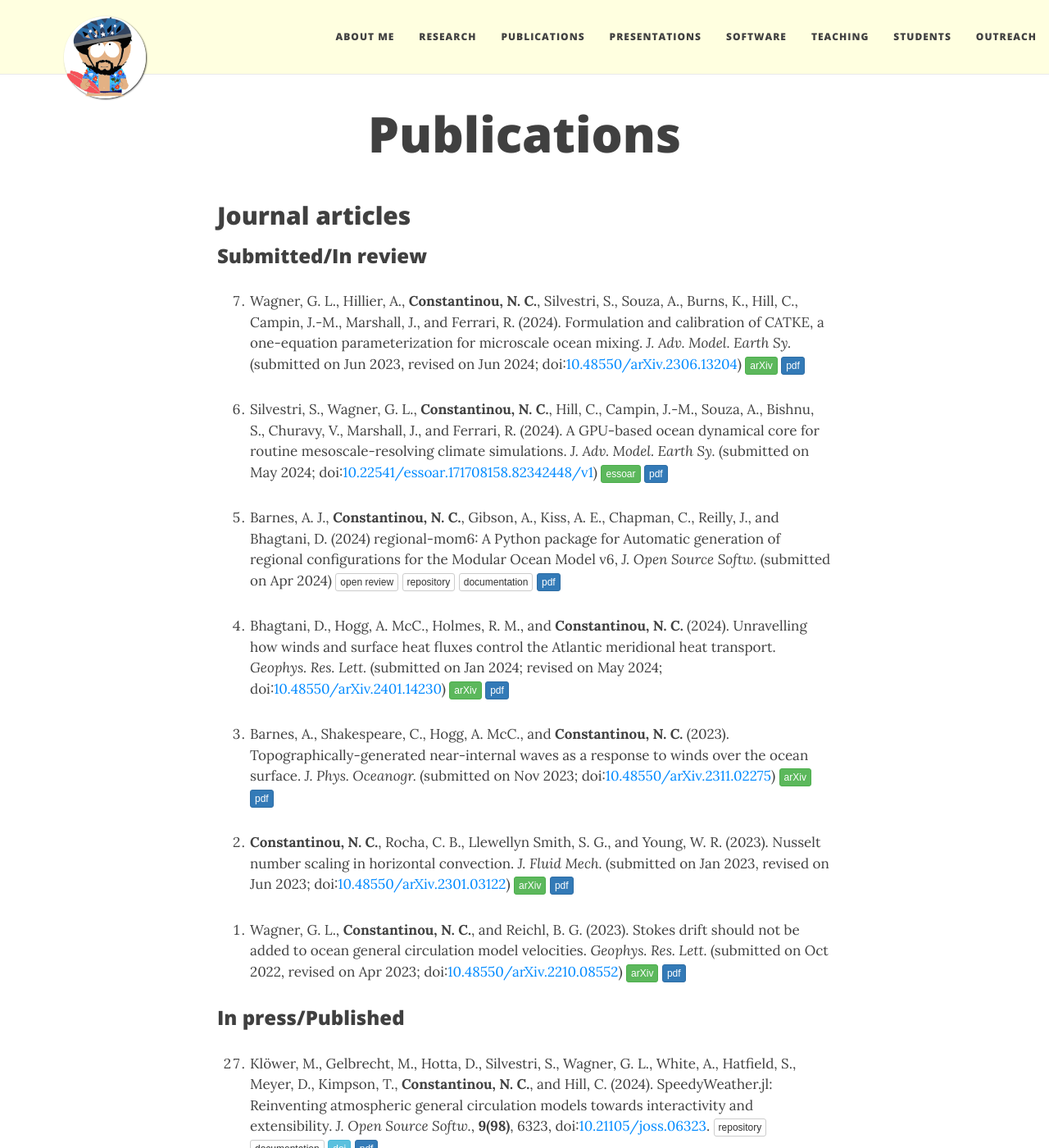
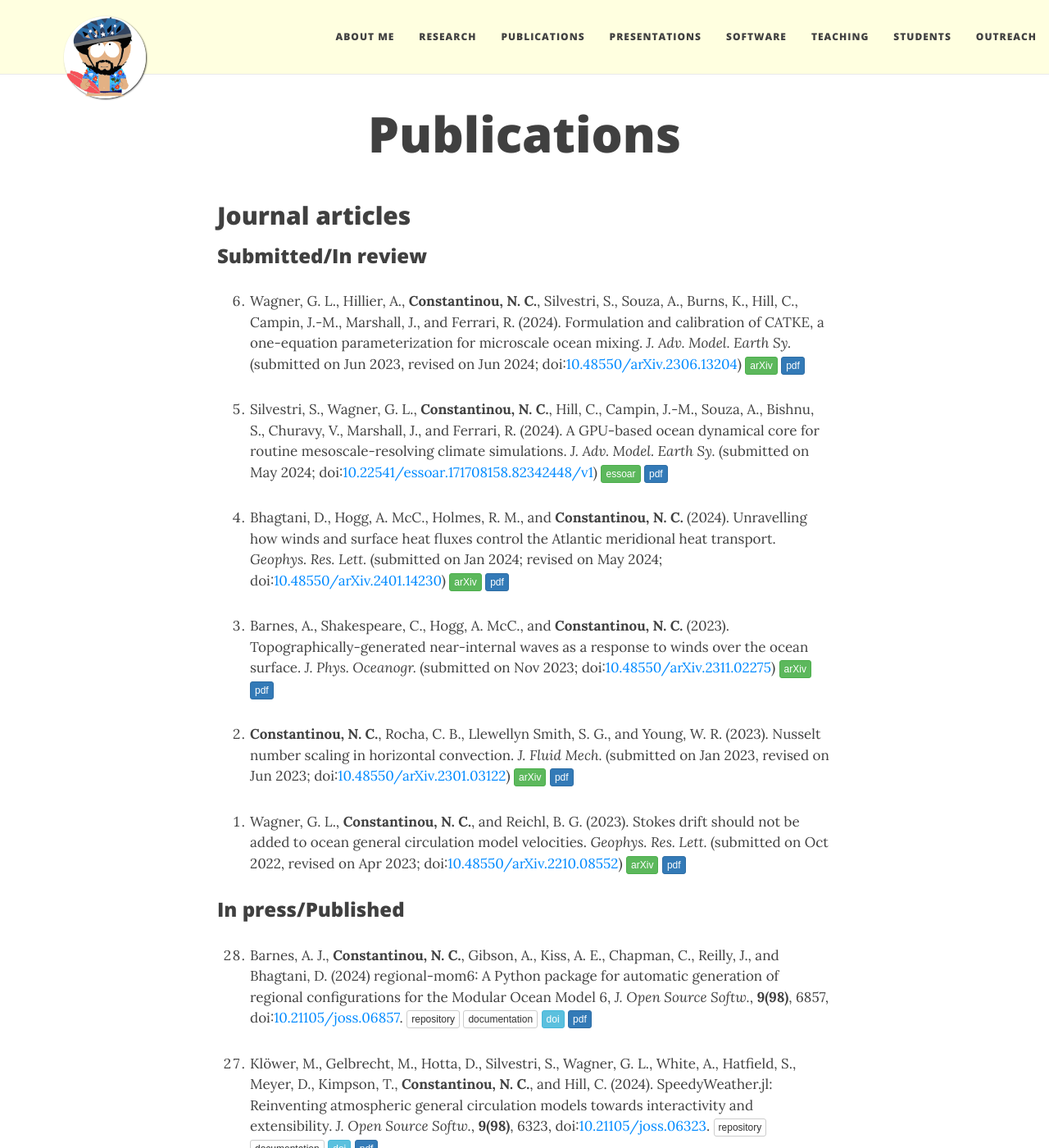
Before and after one commit to navidcy/navidcy.github.io, a Jekyll site: the page built from publications.md, in a window 1280 px wide and 1400 px high. Shown: the whole window at 82% size. Built offline with Jekyll 4.4.1, drawn with Linux system fonts in a browser that asks for light colours; nearby versions of some CDN libraries; comment, search, counter and statistics services are not loaded.

Commit message:
add published version of regional-mom6

```diff
--- a/publications.md
+++ b/publications.md
@@ -15,9 +15,6 @@ title: Publications
 0. Silvestri, S., Wagner, G. L., **Constantinou, N. C.**, Hill, C., Campin, J.-M., Souza, A., Bishnu, S., Churavy, V., Marshall, J., and Ferrari, R. (2024). A GPU-based ocean dynamical core for routine mesoscale-resolving climate simulations. _J. Adv. Model. Earth Sy._ (submitted on May 2024; doi:[10.22541/essoar.171708158.82342448/v1](https://doi.org/10.22541/essoar.171708158.82342448/v1){:target="_blank"}) [<span class="btn btn-success btn-xs{{end}}" style="font-family:sans-serif;">essoar</span>](https://doi.org/10.22541/essoar.171708158.82342448/v1){:target="_blank"} [<span class="btn btn-primary btn-xs{{end}}" style="font-family:sans-serif;">pdf</span>][mesoscale-gpu-dycore]
 
 
-0. Barnes, A. J., **Constantinou, N. C.**, Gibson, A., Kiss, A. E., Chapman, C., Reilly, J., and  Bhagtani, D. (2024) regional-mom6: A Python package for Automatic generation of regional configurations for the Modular Ocean Model v6, _J. Open Source Softw._ (submitted on Apr 2024) [<span class="btn btn-default btn-xs{{end}}" style="font-family:sans-serif;">open review</span>][regional-mom6-JOSS-review]{:target="_blank"} [<span class="btn btn-default btn-xs{{end}}" style="font-family:sans-serif;">repository</span>][regional-mom6-repo]{:target="_blank"} [<span class="btn btn-default btn-xs{{end}}" style="font-family:sans-serif;">documentation</span>][regional-mom6-docs]{:target="_blank"} [<span class="btn btn-primary btn-xs{{end}}" style="font-family:sans-serif;">pdf</span>][regional-mom6]
-
-
 0. Bhagtani, D., Hogg, A. McC., Holmes, R. M., and **Constantinou, N. C.** (2024). Unravelling how winds and surface heat fluxes control the Atlantic meridional heat transport. _Geophys. Res. Lett._ (submitted on Jan 2024; revised on May 2024; doi:[10.48550/arXiv.2401.14230](https://doi.org/10.48550/arXiv.2401.14230)) [<span class="btn btn-success btn-xs{{end}}" style="font-family:sans-serif;">arXiv</span>][arXiv:2401.14230]{:target="_blank"} [<span class="btn btn-primary btn-xs{{end}}" style="font-family:sans-serif;">pdf</span>][atlanticMHT]
 
 
@@ -33,10 +30,13 @@ title: Publications
 
 ### In press/Published
 
+0. Barnes, A. J., **Constantinou, N. C.**, Gibson, A., Kiss, A. E., Chapman, C., Reilly, J., and  Bhagtani, D. (2024) regional-mom6: A Python package for automatic generation of regional configurations for the Modular Ocean Model 6, _J. Open Source Softw._, **9(98)**, 6857, doi:[10.21105/joss.06857](https://doi.org/10.21105/joss.06857). [<span class="btn btn-default btn-xs{{end}}" style="font-family:sans-serif;">repository</span>][regional-mom6-repo]{:target="_blank"} [<span class="btn btn-default btn-xs{{end}}" style="font-family:sans-serif;">documentation</span>][regional-mom6-docs]{:target="_blank"} [<span class="btn btn-info btn-xs{{end}}" style="font-family:sans-serif;">doi</span>][regional-mom6-doi]{:target="_blank"} [<span class="btn btn-primary btn-xs{{end}}" style="font-family:sans-serif;">pdf</span>][regional-mom6] <span align="right" class='altmetric-embed' data-badge-type="2" data-condensed="true" data-hide-less-than="2" data-doi="10.21105/joss.06857"></span><br/>
+
+
 0. Klöwer, M., Gelbrecht, M., Hotta, D., Silvestri, S., Wagner, G. L., White, A., Hatfield, S., Meyer, D., Kimpson, T., **Constantinou, N. C.**, and Hill, C. (2024). SpeedyWeather.jl: Reinventing atmospheric general circulation models towards interactivity and extensibility.  _J. Open Source Softw._, **9(98)**, 6323, doi:[10.21105/joss.06323](https://doi.org/10.21105/joss.06323). [<span class="btn btn-default btn-xs{{end}}" style="font-family:sans-serif;">repository</span>][SpeedyWeather-repo]{:target="_blank"} [<span class="btn btn-default btn-xs{{end}}" style="font-family:sans-serif;">documentation</span>][SpeedyWeather-docs]{:target="_blank"} [<span class="btn btn-info btn-xs{{end}}" style="font-family:sans-serif;">doi</span>][speedyweather-doi]{:target="_blank"} [<span class="btn btn-primary btn-xs{{end}}" style="font-family:sans-serif;">pdf</span>][speedyweather] <span align="right" class='altmetric-embed' data-badge-type="2" data-condensed="true" data-hide-less-than="2" data-doi="10.21105/joss.06323"></span><br/>
 
 
-1. Bennetts, L. G., Shakespeare, C. J., Vreugdenhil, C. A., Foppert, A., Gayen, B., Meyer, A., Morrison, A. K., Padman, L., Phillips, H. E., Stevens, C. L., Toffoli, A., **Constantinou, N. C.**, Cusack, J., Cyriak, A., Doddridge, E. W., Domingues, C. M., England, M. H., Evans, D. G., Heil, P., Hogg, A. McC., Holmes, R. M., Huneke, W. G. C., Jones, N. L., Keating, S. R., Kiss, A. E., Kraitzman, N., Malyarenko, A., McConnochie, C. D., Meucci, A., Montiel, F., Neme, J., Nikurashin, M., Patel, R. S., Peng, J.-P., Rayson, M., Rosevear, M. G., Sohail, T., Spence, P., Stanley, G. J. (2024). Closing the loops on Southern Ocean dynamics: From the circumpolar current to ice shelves and from bottom mixing to surface waves. _Rev. Geophys._, **62**, e2022RG000781. [<span class="btn btn-info btn-xs{{end}}" style="font-family:sans-serif;">doi</span>][review-multiscale-SO-doi]{:target="_blank"} [<span class="btn btn-primary btn-xs{{end}}" style="font-family:sans-serif;">pdf</span>][review-multiscale-SO] <span align="right" class='altmetric-embed' data-badge-type="2" data-condensed="true" data-hide-less-than="2" data-doi="10.1029/2022RG000781"></span><br/>
+0. Bennetts, L. G., Shakespeare, C. J., Vreugdenhil, C. A., Foppert, A., Gayen, B., Meyer, A., Morrison, A. K., Padman, L., Phillips, H. E., Stevens, C. L., Toffoli, A., **Constantinou, N. C.**, Cusack, J., Cyriak, A., Doddridge, E. W., Domingues, C. M., England, M. H., Evans, D. G., Heil, P., Hogg, A. McC., Holmes, R. M., Huneke, W. G. C., Jones, N. L., Keating, S. R., Kiss, A. E., Kraitzman, N., Malyarenko, A., McConnochie, C. D., Meucci, A., Montiel, F., Neme, J., Nikurashin, M., Patel, R. S., Peng, J.-P., Rayson, M., Rosevear, M. G., Sohail, T., Spence, P., Stanley, G. J. (2024). Closing the loops on Southern Ocean dynamics: From the circumpolar current to ice shelves and from bottom mixing to surface waves. _Rev. Geophys._, **62**, e2022RG000781. [<span class="btn btn-info btn-xs{{end}}" style="font-family:sans-serif;">doi</span>][review-multiscale-SO-doi]{:target="_blank"} [<span class="btn btn-primary btn-xs{{end}}" style="font-family:sans-serif;">pdf</span>][review-multiscale-SO] <span align="right" class='altmetric-embed' data-badge-type="2" data-condensed="true" data-hide-less-than="2" data-doi="10.1029/2022RG000781"></span><br/>
 
 
 0. Silvestri, S., Wagner, G. L., Campin, J.-M., **Constantinou, N. C.**, Hill, C., Souza, A., and Ferrari, R. (2024). A new WENO-based momentum advection scheme for simulations of ocean mesoscale turbulence. _J. Adv. Model. Earth Sy._, **16 (7)**, e2023MS004130. [<span class="btn btn-info btn-xs{{end}}" style="font-family:sans-serif;">doi</span>][weno-ILES-doi]{:target="_blank"} [<span class="btn btn-primary btn-xs{{end}}" style="font-family:sans-serif;">pdf</span>][weno-ILES] <span align="right" class='altmetric-embed' data-badge-type="2" data-condensed="true" data-hide-less-than="2" data-doi="10.1029/2023MS004130"></span>
@@ -231,6 +231,7 @@ Selection of press coverage: [<span class="btn btn-default btn-xs{{end}}" style=
 [wallturbulencebrief]: WallTurbulenceEnergyExtraction.pdf
 [wallturbulencebrief-url]: https://ctr.stanford.edu/annual-research-briefs-2018
 
+[regional-mom6-doi]: https://doi.org/10.21105/joss.06857
 [weno-ILES-doi]: https://doi.org/10.1029/2023MS004130
 [review-multiscale-SO-doi]: https://doi.org/10.1029/2022RG000781
 [speedyweather-doi]: https://doi.org/10.21105/joss.06323
```
Also changed, not shown: 1 other file.
